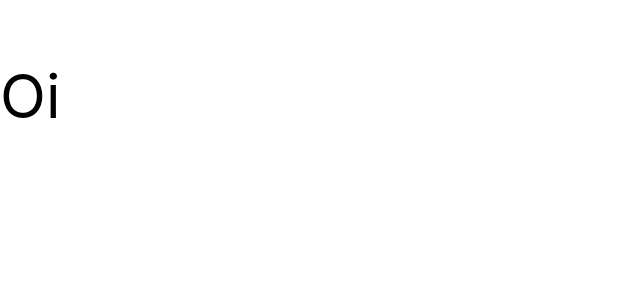
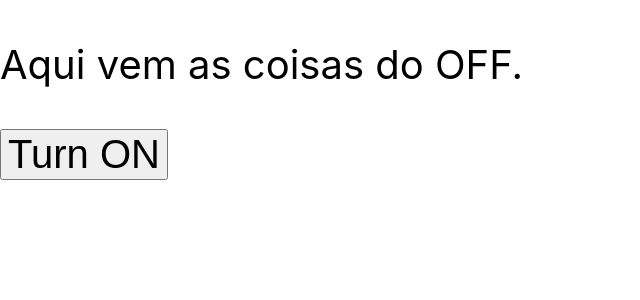
Before and after one commit to JoaoV1t0r/praticando_hooks, a React (Create React App) app: page / in a window 1280 px wide. Shown: the top 300 px of the page, without its empty margins (0-640 px from the left). Built offline with nearby package versions, Linux system fonts and the light colour scheme.

Commit message:
adding context

```diff
--- a/src/templates/Home/index.jsx
+++ b/src/templates/Home/index.jsx
@@ -1,22 +1,49 @@
-import { Children, cloneElement } from 'react';
+import { Children, cloneElement, createContext, useContext, useState } from 'react';
 
 const s = {
   style: {
-    fontSize: '60px',
+    fontSize: '40px',
   },
 };
 
-const Parent = ({ children }) => {
-  return Children.map(children, (child) => {
-    const newChild = cloneElement(child, { ...s });
-    return newChild;
-  });
+const TurnOnOffContext = createContext();
+
+const TurnOnOff = ({ children }) => {
+  const [isOn, setIsOn] = useState(false);
+  const onTurn = () => setIsOn((s) => !s);
+
+  return <TurnOnOffContext.Provider value={{ isOn, onTurn }}>{children}</TurnOnOffContext.Provider>;
 };
+const TurnedOn = ({ children }) => {
+  const { isOn } = useContext(TurnOnOffContext);
+  return isOn ? children : null;
+};
+const TurnedOff = ({ children }) => {
+  const { isOn } = useContext(TurnOnOffContext);
+  return isOn ? null : children;
+};
+const TurnButton = ({ ...props }) => {
+  const { isOn, onTurn } = useContext(TurnOnOffContext);
+  return (
+    <button onClick={onTurn} {...props}>
+      Turn {isOn ? 'OFF' : 'ON'}
+    </button>
+  );
+};
+const P = ({ children }) => <p {...s}>{children}</p>;
 
 export const Home = () => {
   return (
-    <Parent>
-      <p>Oi</p>
-    </Parent>
+    <TurnOnOff>
+      <div>
+        <TurnedOn>
+          <P>Aqui as coisas que vão acontecer quando estiver ON.</P>
+        </TurnedOn>
+        <TurnedOff>
+          <P>Aqui vem as coisas do OFF.</P>
+        </TurnedOff>
+        <TurnButton {...s} />
+      </div>
+    </TurnOnOff>
   );
 };
```
